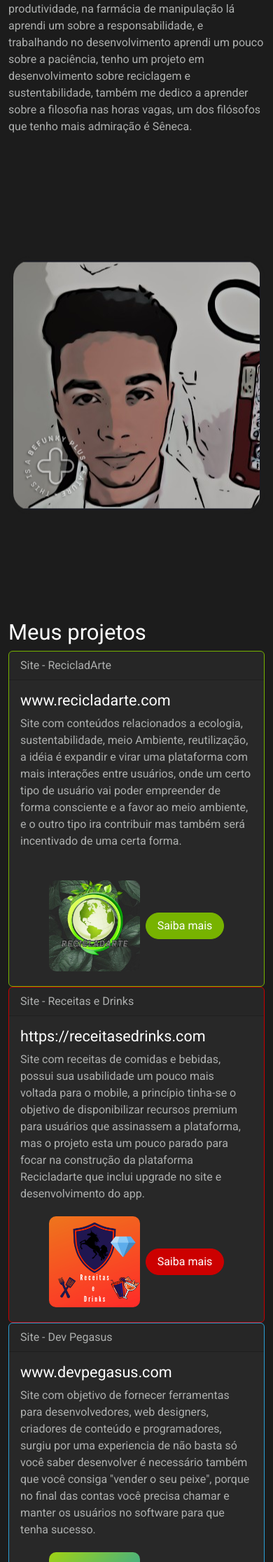
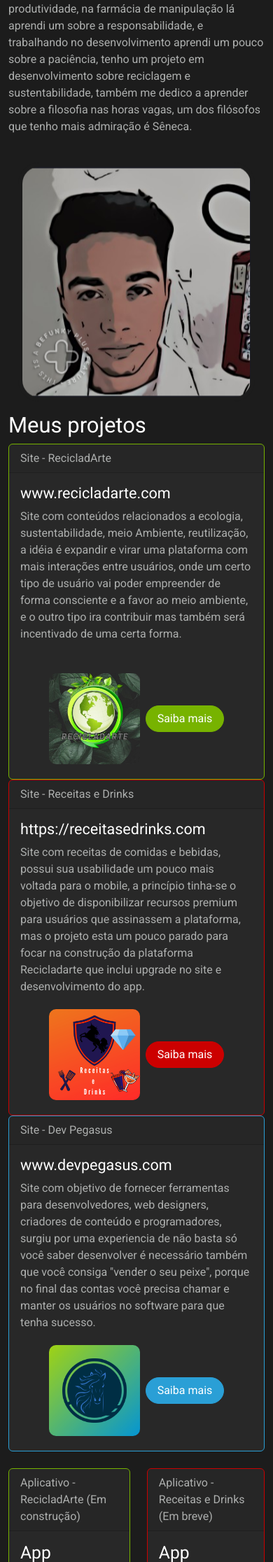
Before and after one commit to Maycon-crz/maycon-crz.github.io, a PHP site: page / in a window 390 px wide. Shown: the part 440-2672 px from the top of the page at 70% size. Run offline with PHP 8.4, Linux system fonts and the light colour scheme.

Commit message:
Ajustando responsividade da primeira linha

```diff
--- a/assets/css/style.css
+++ b/assets/css/style.css
@@ -14,6 +14,9 @@
     border: 6px solid #1C1C1C;
     border-radius: 30px;
     animation: go-back 1s infinite alternate;
+    width: 100%;
+    min-width: 100px;
+    max-width: 338px;
 }
 #fotoPerfilDesenho:hover{
     border: 6px solid #3a2b2bd0;
@@ -56,6 +59,9 @@
     .card p{
         min-height: 500px !important;
     }
+    #animacaoFotoPerfil{
+        height: 45vh;
+    }
 }
 
 @media only screen and (max-width: 1201px) {
--- a/index.html
+++ b/index.html
@@ -48,8 +48,9 @@
     </nav>
     <main class="container">
         <section class="row">
-            <article class="col">
-                <h1 class="h3 mt-5">Olá! Meu nome é Maycon Nascimento de Oliveira, Desenvolvedor WEB e Mobile</h1>
+            <article class="col-md-6 col-sm-12">
+                <h1 class="h3 mt-5">Olá! Meu nome é Maycon Nascimento de Oliveira, Desenvolvedor WEB e
+                    Mobile</h1>
                 <ul class="nav nav-tabs mt-5" role="tablist">
                     <li class="nav-item" role="presentation">
                         <a class="nav-link active" data-bs-toggle="tab" href="#softSkills" aria-selected="true"
@@ -132,7 +133,8 @@
                                             <li>Geralmente utilizo Canva, Hostgator, Cloudflare, Sublimetext, Git,
                                                 GitHub e
                                                 para organizar;</li>
-                                            <li>Estou desenvolvendo um sistema que funciona como assistente pessoal;</li>
+                                            <li>Estou desenvolvendo um sistema que funciona como assistente pessoal;
+                                            </li>
                                         </ul>
                                     </div>
                                 </div>
@@ -141,7 +143,7 @@
                     </div>
                 </div>
             </article>
-            <article class="col" id="animacaoFotoPerfil">
+            <article class="col-md-6 col-sm-12" id="animacaoFotoPerfil">
                 <img src="assets/img/foto_perfil_desenho.PNG" id="fotoPerfilDesenho" />
             </article>
         </section>
```
